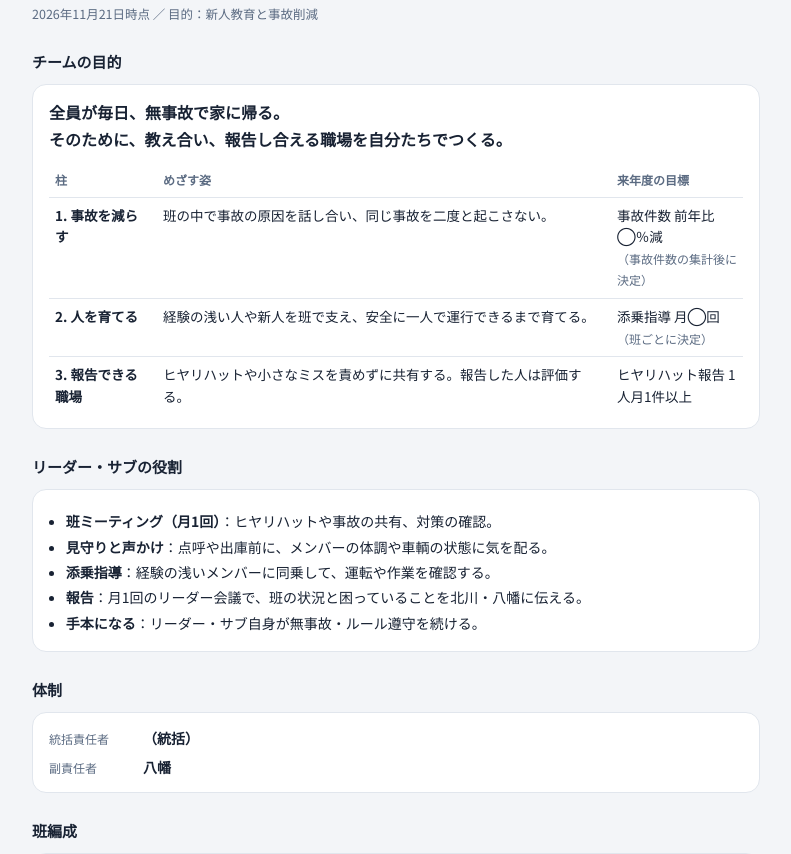
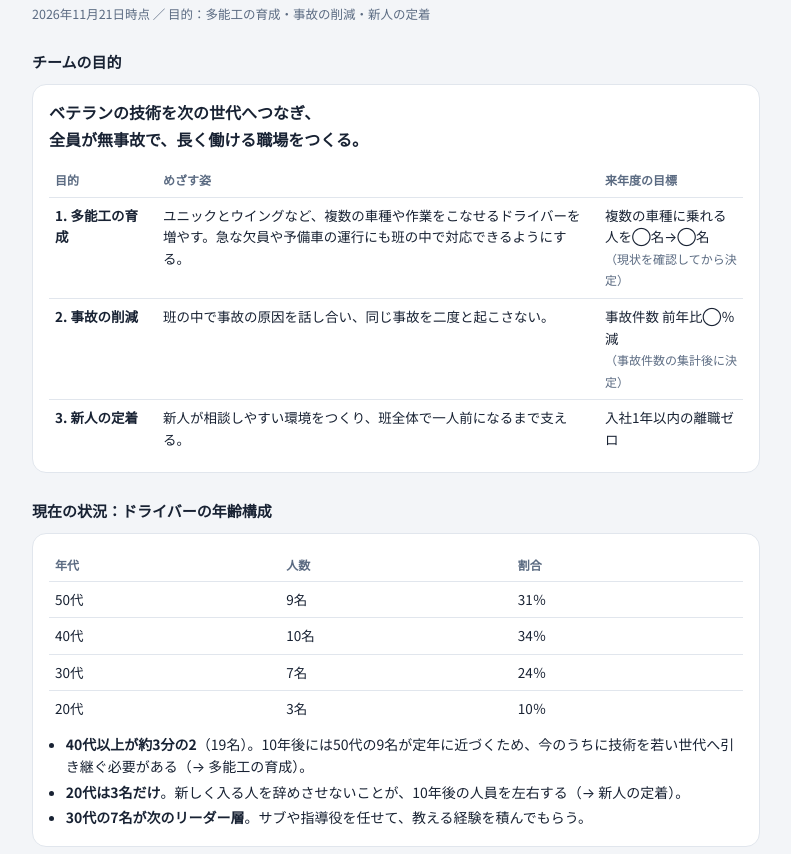
Before and after one commit to tkitagawa-sys/-, a plain HTML site: page team-plan.html in a window 1280 px wide. Shown: the part 52-906 px from the top of the page, without its empty margins (244-1035 px from the left). Drawn offline with Linux system fonts and the light colour scheme.

Commit message:
目的を多能工の育成・事故の削減・新人の定着に更新し、年齢構成を追加
Co-Authored-By: Claude Opus 5.5 <noreply@anthropic.com>
Claude-Session: https://claude.ai/code/session_01KuW6aRXuWRK6AfPZFRzoPP

```diff
--- a/team-plan.html
+++ b/team-plan.html
@@ -48,17 +48,33 @@
 <body>
 <main>
   <h1>安全・新人教育チーム 編成表</h1>
-  <div class="meta">2026年11月21日時点 ／ 目的：新人教育と事故削減</div>
+  <div class="meta">2026年11月21日時点 ／ 目的：多能工の育成・事故の削減・新人の定着</div>
 
   <h2>チームの目的</h2>
   <div class="card">
-    <p style="margin:0 0 10px; font-size:16px; font-weight:800; line-height:1.7">全員が毎日、無事故で家に帰る。<br>そのために、教え合い、報告し合える職場を自分たちでつくる。</p>
+    <p style="margin:0 0 10px; font-size:16px; font-weight:800; line-height:1.7">ベテランの技術を次の世代へつなぎ、<br>全員が無事故で、長く働ける職場をつくる。</p>
     <table>
-      <tr><th style="width:9em">柱</th><th>めざす姿</th><th style="width:11em">来年度の目標</th></tr>
-      <tr><td><b>1. 事故を減らす</b></td><td>班の中で事故の原因を話し合い、同じ事故を二度と起こさない。</td><td>事故件数 前年比◯％減<br><span class="cnt">（事故件数の集計後に決定）</span></td></tr>
-      <tr><td><b>2. 人を育てる</b></td><td>経験の浅い人や新人を班で支え、安全に一人で運行できるまで育てる。</td><td>添乗指導 月◯回<br><span class="cnt">（班ごとに決定）</span></td></tr>
-      <tr><td><b>3. 報告できる職場</b></td><td>ヒヤリハットや小さなミスを責めずに共有する。報告した人は評価する。</td><td>ヒヤリハット報告 1人月1件以上</td></tr>
+      <tr><th style="width:9em">目的</th><th>めざす姿</th><th style="width:12em">来年度の目標</th></tr>
+      <tr><td><b>1. 多能工の育成</b></td><td>ユニックとウイングなど、複数の車種や作業をこなせるドライバーを増やす。急な欠員や予備車の運行にも班の中で対応できるようにする。</td><td>複数の車種に乗れる人を◯名→◯名<br><span class="cnt">（現状を確認してから決定）</span></td></tr>
+      <tr><td><b>2. 事故の削減</b></td><td>班の中で事故の原因を話し合い、同じ事故を二度と起こさない。</td><td>事故件数 前年比◯％減<br><span class="cnt">（事故件数の集計後に決定）</span></td></tr>
+      <tr><td><b>3. 新人の定着</b></td><td>新人が相談しやすい環境をつくり、班全体で一人前になるまで支える。</td><td>入社1年以内の離職ゼロ</td></tr>
     </table>
+  </div>
+
+  <h2>現在の状況：ドライバーの年齢構成</h2>
+  <div class="card">
+    <table>
+      <tr><th>年代</th><th>人数</th><th>割合</th></tr>
+      <tr><td>50代</td><td>9名</td><td>31％</td></tr>
+      <tr><td>40代</td><td>10名</td><td>34％</td></tr>
+      <tr><td>30代</td><td>7名</td><td>24％</td></tr>
+      <tr><td>20代</td><td>3名</td><td>10％</td></tr>
+    </table>
+    <ul class="notes">
+      <li><b>40代以上が約3分の2</b>（19名）。10年後には50代の9名が定年に近づくため、今のうちに技術を若い世代へ引き継ぐ必要がある（→ 多能工の育成）。</li>
+      <li><b>20代は3名だけ</b>。新しく入る人を辞めさせないことが、10年後の人員を左右する（→ 新人の定着）。</li>
+      <li><b>30代の7名が次のリーダー層</b>。サブや指導役を任せて、教える経験を積んでもらう。</li>
+    </ul>
   </div>
 
   <h2>リーダー・サブの役割</h2>
@@ -68,6 +84,8 @@
       <li><b>見守りと声かけ</b>：点呼や出庫前に、メンバーの体調や車輌の状態に気を配る。</li>
       <li><b>添乗指導</b>：経験の浅いメンバーに同乗して、運転や作業を確認する。</li>
       <li><b>報告</b>：月1回のリーダー会議で、班の状況と困っていることを北川・八幡に伝える。</li>
+      <li><b>新人の相談役</b>：新人が困ったときに最初に相談できる相手になり、話を聞く機会を定期的につくる。</li>
+      <li><b>技術の引き継ぎ</b>：自分の得意な車種や作業を、ほかのメンバーに教える場をつくる。</li>
       <li><b>手本になる</b>：リーダー・サブ自身が無事故・ルール遵守を続ける。</li>
     </ul>
   </div>
```
